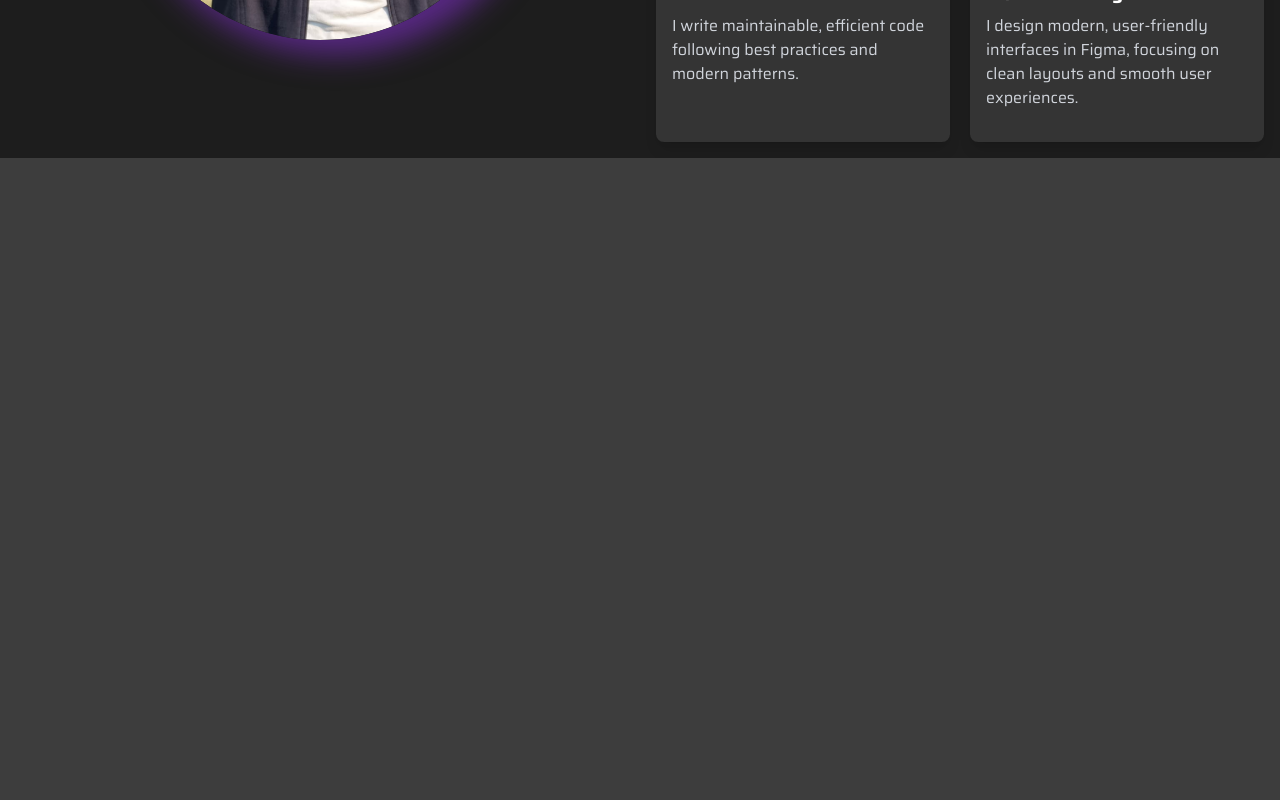
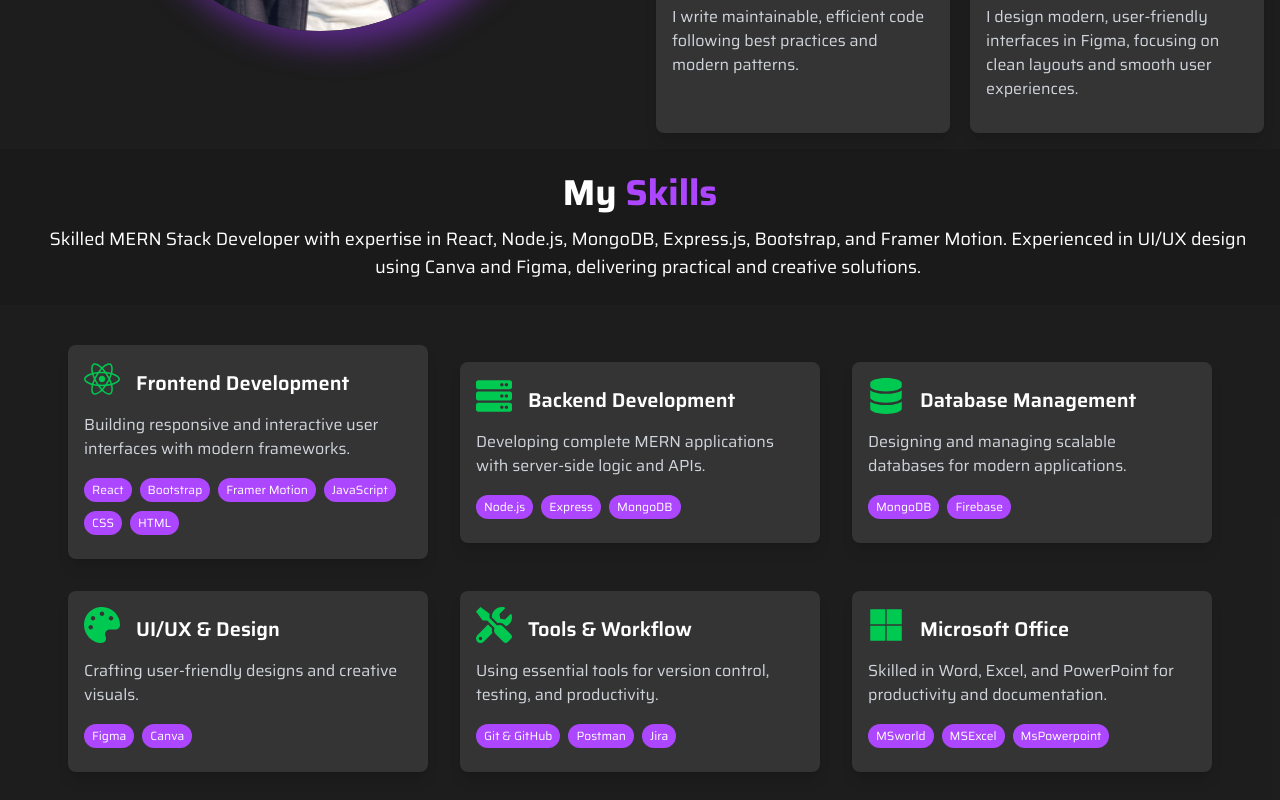
Before and after one commit to piyushyadav69592/Piyush_yadav.coder, a React (Vite) app: page / in a window 1280 px wide. Shown: the part 1515-2315 px from the top of the page. Before the commit the page ends 1673 px from the top, so only its background shows below. Built offline with nearby package versions, Linux system fonts and the light colour scheme.

Commit message:
complete skill section

```diff
--- a/src/App.jsx
+++ b/src/App.jsx
@@ -4,6 +4,7 @@ import Home from './pages/Home'
 import Hero from './component/Hero'
 import Navbar from './component/Navbar'
 import About from './component/About'
+import Skill from './component/Skill'
 
 const App = () => {
   return (
@@ -11,6 +12,8 @@ const App = () => {
       <Navbar/>
       <Hero/>
       <About/>
+      <Skill/>
+
       {/* <Routes>
         <Route path='/' element={<Home/>} />
       </Routes> */}
--- a/src/assets/assets.js
+++ b/src/assets/assets.js
@@ -1,4 +1,4 @@
-import { FaLightbulb, FaPaintBrush, FaCode, FaReact, FaServer, FaMobileAlt, FaTools, FaNodeJs, FaStripe, FaVuejs, FaFire, FaDatabase, FaCloud, FaRobot, } from 'react-icons/fa';
+import { FaLightbulb,FaPalette ,FaMicrosoft,FaPaintBrush, FaCode, FaReact, FaServer, FaMobileAlt, FaTools, FaNodeJs, FaStripe, FaVuejs, FaFire, FaDatabase, FaCloud, FaRobot, } from 'react-icons/fa';
 import { GiBookshelf } from "react-icons/gi";
 
 import profileImg from '../assets/profile.JPG';
@@ -60,44 +60,47 @@ export const aboutInfo = [
 
 
 
-export const skills = [
+ export const skills = [
   {
     title: 'Frontend Development',
     icon: FaReact,
     description: 'Building responsive and interactive user interfaces with modern frameworks.',
-    tags: ['React', 'Vue.js', 'Angular', 'TypeScript']
+    tags: ['React', 'Bootstrap', 'Framer Motion', 'JavaScript', 'CSS', 'HTML']
   },
   {
     title: 'Backend Development',
     icon: FaServer,
-    description: 'Creating robust server-side applications and RESTful APIs.',
-    tags: ['Node.js', 'Express', 'Django', 'Laravel']
+    description: 'Developing complete MERN applications with server-side logic and APIs.',
+    tags: ['Node.js', 'Express', 'MongoDB']
   },
   {
     title: 'Database Management',
     icon: FaDatabase,
-    description: 'Designing and optimizing databases for performance and scalability.',
-    tags: ['MongoDB', 'PostgreSQL', 'MySQL', 'Firebase']
+    description: 'Designing and managing scalable databases for modern applications.',
+    tags: ['MongoDB', 'Firebase']
   },
   {
-    title: 'Mobile Development',
-    icon: FaMobileAlt,
-    description: 'Building cross-platform mobile applications with modern tools.',
-    tags: ['React Native', 'Flutter', 'Ionic', 'Swift']
+    title: 'UI/UX & Design',
+    icon: FaPalette,
+    description: 'Crafting user-friendly designs and creative visuals.',
+    tags: ['Figma', 'Canva']
   },
   {
-    title: 'Cloud & DevOps',
-    icon: FaCloud,
-    description: 'Deploying and managing applications in cloud environments.',
-    tags: ['AWS', 'Docker', 'Kubernetes', 'CI/CD']
+    title: 'Tools & Workflow',
+    icon: FaTools,
+    description: 'Using essential tools for version control, testing, and productivity.',
+    tags: ['Git & GitHub', 'Postman', 'Jira']
   },
   {
-    title: 'Tools & Technologies',
-    icon: FaTools,
-    description: 'Essential tools and technologies I use in my development workflow.',
-    tags: ['Git & GitHub', 'Webpack', 'Figma', 'Jest']
-  }
+    title: 'Microsoft Office',
+    icon:  FaMicrosoft,
+    description:  'Skilled in Word, Excel, and PowerPoint for productivity and documentation.',
+    tags: ['MSworld', 'MSExcel', 'MsPowerpoint']
+  },
+
+
 ];
+
 
 
 
--- a/src/component/About.jsx
+++ b/src/component/About.jsx
@@ -24,7 +24,6 @@ const about = () => {
                 </p>
             </motion.div>
 
-            <hr className='text-white m-1' />
 
             {/* profile image and description */}
 
--- /dev/null
+++ b/src/component/Skill.jsx
@@ -0,0 +1,58 @@
+import React from 'react'
+import { motion } from 'framer-motion'
+import { skills } from '../assets/assets.js'
+import { assets } from '../assets/assets.js'
+
+const Skill = () => {
+    return (
+        <div className='bg-dark-100/90  h-full w-full'>
+            {/* my skill */}
+
+            <motion.div initial={{ opacity: 0, x: 20, scale: 0.9 }}
+                whileInView={{ opacity: 1, x: 0, scale: 1 }}
+                transition={{ duration: 1, }}
+                viewport={{ once: false, amount: 0.5 }} className=' w-full text-white bg-dark-100/90'>
+                <h2 className='text-4xl text-center font-bold pt-6 p-3'>My <span className='text-purple-500'>Skills</span></h2>
+                <p className='text-lg pl-6 text-center  pr-6 pb-6 md:pl-10  sm:pl:18'> Skilled MERN Stack Developer with expertise in React, Node.js, MongoDB, Express.js, Bootstrap, and Framer Motion.
+                    Experienced in UI/UX design using Canva and Figma, delivering practical and creative solutions.
+                </p>
+            </motion.div>
+
+            {/*skills*/}
+
+            <div className='flex flex-wrap justify-center pt-8  items-center gap-4 p-5 bg-dark-100/'>
+                {skills.map((skill, index) =>
+                    <motion.div
+                        whileHover={{
+                            scale: 1.05,
+                            transition: { duration: 0.1 }
+                        }}
+                        transition={{ duration: 0.5 }}
+                        // scroll animation
+                        initial={{ opacity: 0, x: 20, scale: 0.9 }}
+                        whileInView={{ opacity: 1, x: 0, scale: 1 }}
+                        transition={{ duration: 1, }}
+                        viewport={{ once: false, amount: 0.5 }}
+                        className='w-full max-w-[360px] text-white m-2 p-4 bg-white/10 rounded-lg shadow-lg'>
+                        <div className='flex  gap-4 mb-2 items-center'>
+                            {skill.icon && <skill.icon className={`text-4xl text-green-500 mb-2`} />}
+                            <h1 className='text-xl font-semibold'>{skill.title}</h1>
+                        </div>
+                        <p className='text-gray-300  mb-4 '>{skill.description}</p>
+                        <div>
+                            {skill.tags && skill.tags.map((tag, index) => (
+                                <span key={index} className='inline-block bg-purple-500 text-white text-xs px-2 py-1 rounded-full mr-2 mb-2'>
+                                    {tag}
+                                </span>
+                            ))}
+                        </div>
+
+                    </motion.div>
+                )}
+            </div>
+
+        </div >
+    )
+}
+
+export default Skill
```
